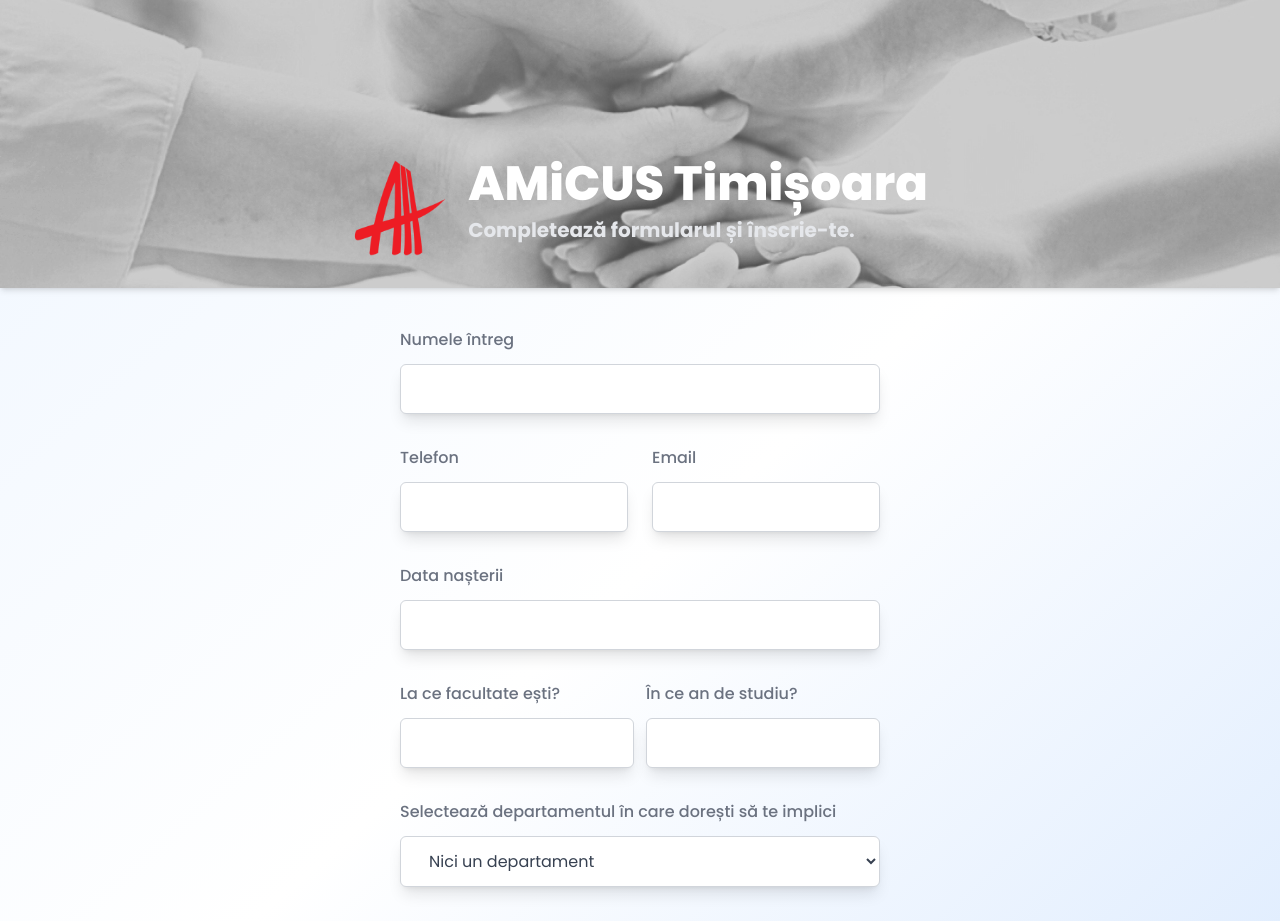
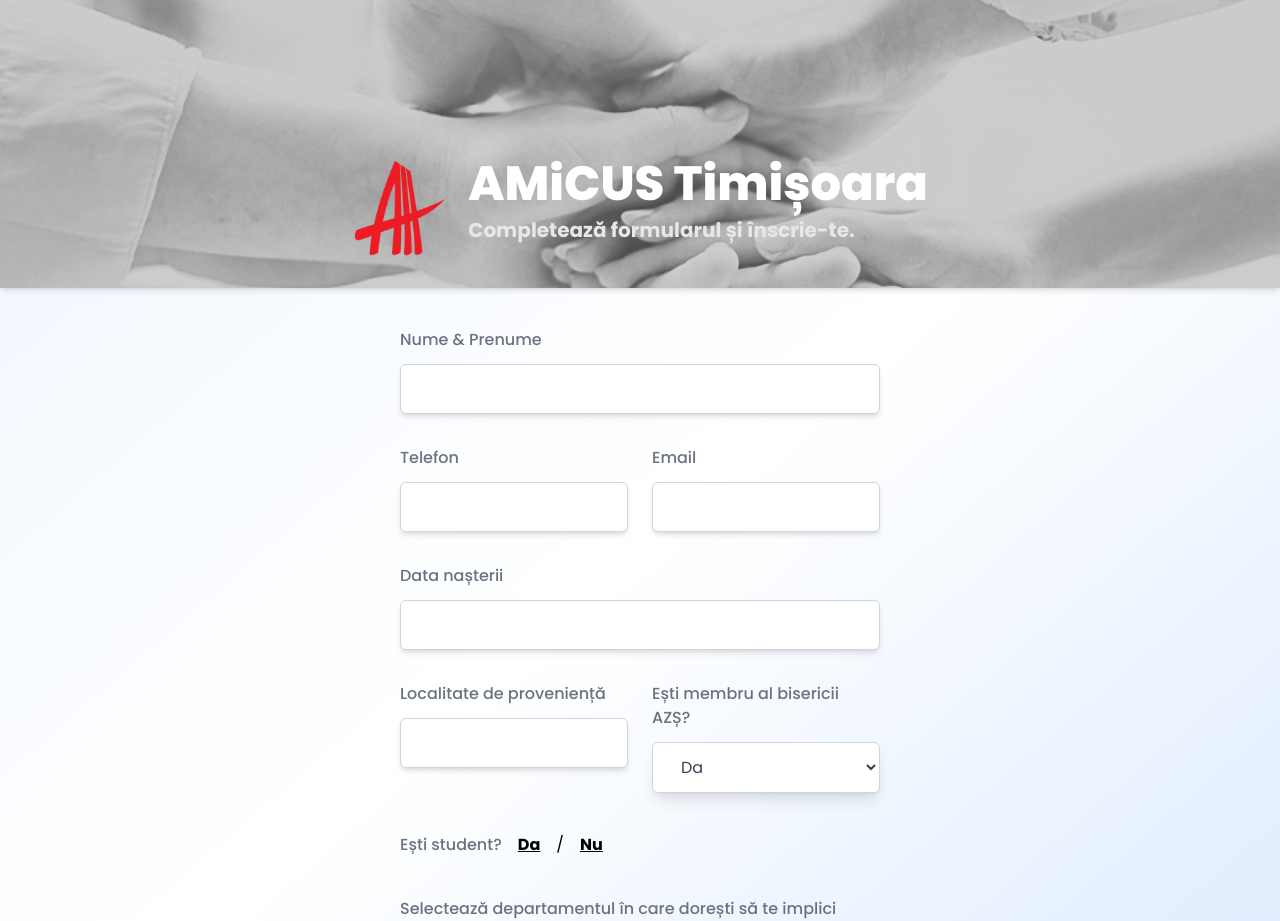
Before and after one commit to FlorinBejera2002/amicus-timisoara-www, a React (Vite) app: page / in a window 1280 px wide. Shown: the top 921 px of the page. Built offline with nearby package versions, Linux system fonts and the light colour scheme.

Commit message:
feat: improve

```diff
--- a/src/App.tsx
+++ b/src/App.tsx
@@ -10,6 +10,7 @@
 
 export function App() {
   const [categories, setCategories] = useState<string[]>([]) // Modificăm pentru a stoca un array de categorii selectate
+  const [student, setStudent] = useState(false) // Mutați definiția `student` aici, în componenta principală
 
   const handleSubmit = async (event: any) => {
     try {
@@ -96,7 +97,7 @@
       <div className="container mx-auto px-4 py-10 font-poppins max-w-lg">
         <form className="flex flex-col space-y-8" onSubmit={handleSubmit}>
           <div className="flex flex-col space-y-1">
-            <Label text="Numele întreg" />
+            <Label text="Nume & Prenume" />
             <Input
               restProps={{
                 id: 'name',
@@ -106,7 +107,6 @@
               }}
             />
           </div>
-
           <div className="flex flex-col md:flex-row md:space-x-6">
             <div className="flex flex-col space-y-1 flex-1">
               <Label text="Telefon" />
@@ -142,9 +142,9 @@
             />
           </div>
 
-          <div className="flex flex-col md:flex-row md:space-x-3">
+          <div className="flex flex-col md:flex-row md:space-x-6">
             <div className="flex flex-col space-y-1 flex-1">
-              <Label text="La ce facultate ești?" />
+              <Label text="Localitate de proveniență" />
               <Input
                 restProps={{
                   id: 'phone',
@@ -155,17 +155,82 @@
             </div>
 
             <div className="flex flex-col space-y-1 flex-1 mt-5 md:mt-0">
+              <Label text="Ești membru al bisericii AZȘ?" />
+              <select
+                id="category"
+                name="category"
+                onChange={handleCategoryChange}
+                className="rounded-md border bg-white border-gray-300 focus:border-blue-500 focus:ring-2 focus:ring-blue-200 transition duration-200 ease-in-out px-6 py-3 text-gray-700 placeholder-gray-400 shadow-lg w-full"
+              >
+                <option value="Da">Da</option>
+                <option value="Nu">Nu</option>
+              </select>
+            </div>
+          </div>
+
+          <div className="flex items-center">
+            <h2 className="font-medium text-gray-500">Ești student?</h2>
+            <button
+              type="button"
+              onClick={() => setStudent(true)}
+              className="  text-black font-bold py-2 px-4 rounded underline"
+            >
+              Da
+            </button>
+            /
+            <button
+              type="button"
+              onClick={() => setStudent(false)}
+              className="  text-black font-bold py-2 px-4 rounded underline"
+            >
+              Nu
+            </button>
+          </div>
+
+          {student && (
+            <>
+              <div className="flex flex-col space-y-1">
+                <Label text="La ce universitate ești?" />
+                <select
+                  id="category"
+                  name="category"
+                  onChange={handleCategoryChange}
+                  className="rounded-md border bg-white border-gray-300 focus:border-blue-500 focus:ring-2 focus:ring-blue-200 transition duration-200 ease-in-out px-6 py-3 text-gray-700 placeholder-gray-400 shadow-lg w-full"
+                >
+                  <option value="UVT">UVT</option>
+                  <option value="UMFT">UMFT</option>
+                  <option value="UPT">UPT</option>
+                  <option value="USAMVBT">USAMVBT</option>
+                  <option value="Postliceală">Postliceală</option>
+                </select>
+              </div>
+
+              <div className="flex flex-col md:flex-row md:space-x-3">
+                <div className="flex flex-col space-y-1 flex-1">
+                  <Label text="La ce facultate ești?" />
+                  <Input
+                    restProps={{
+                      id: 'faculty',
+                      name: 'faculty',
+                      type: 'text'
+                    }}
+                  />
+                </div>
+
+                <div className="flex flex-col space-y-1 flex-1 mt-5 md:mt-0">
                   <Label text="În ce an de studiu?" />
                   <Input
                     restProps={{
-                  id: 'email',
-                  name: 'email',
+                      id: 'study_year',
+                      name: 'study_year',
                       required: true,
-                  type: 'email'
+                      type: 'text'
                     }}
                   />
                 </div>
               </div>
+            </>
+          )}
 
           <div className="flex flex-col space-y-1">
             <Label text="Selectează departamentul în care dorești să te implici" />
@@ -175,34 +240,19 @@
               onChange={handleCategoryChange}
               className="rounded-md border bg-white border-gray-300 focus:border-blue-500 focus:ring-2 focus:ring-blue-200 transition duration-200 ease-in-out px-6 py-3 text-gray-700 placeholder-gray-400 shadow-lg w-full"
             >
-              <option className="hover:!bg-red-500" value="Nici un departament">
-                Nici un departament
-              </option>
-              <option className="hover:!bg-red-500" value="Recreativ">
-                Recreativ
-              </option>
-              <option className="hover:!bg-red-500" value="Cultural">
-                Cultural
-              </option>
-              <option className="hover:!bg-red-500" value="Social">
-                Social
-              </option>
-              <option className="hover:!bg-red-500" value="Proiecte">
-                Proiecte
-              </option>
-              <option className="hover:!bg-red-500" value="PR & Marketing">
-                PR & Marketing
-              </option>
-              <option
-                className="hover:focus-red-500"
-                value="Administrativ & Economic"
-              >
+              <option value="Nici un departament">Nici un departament</option>
+              <option value="Recreativ">Recreativ</option>
+              <option value="Cultural">Cultural</option>
+              <option value="Social">Social</option>
+              <option value="Proiecte">Proiecte</option>
+              <option value="PR & Marketing">PR & Marketing</option>
+              <option value="Administrativ & Economic">
                 Administrativ & Economic
               </option>
             </select>
           </div>
 
-          <div className="flex flex-col space-y-1">
+          {/* <div className="flex flex-col space-y-1">
             <Label text="Vrei să ne transmiți ceva?" />
             <Input
               isTextArea={true}
@@ -211,7 +261,7 @@
                 name: 'details'
               }}
             />
-          </div>
+          </div> */}
 
           <div className="flex justify-center mt-6">
             <Button text="Trimite" />
--- a/src/components/Input.tsx
+++ b/src/components/Input.tsx
@@ -7,13 +7,13 @@
 export const Input = ({ restProps, isTextArea }: IProps) =>
   isTextArea ? (
     <textarea
-      className="rounded-md border border-gray-300 focus:border-blue-500 focus:ring-2 focus:ring-blue-200 transition duration-200 ease-in-out px-6 py-3 text-gray-700 placeholder-gray-400 shadow-lg w-full"
+      className="rounded-md border border-gray-300 focus:border-blue-500 focus:ring-2 focus:ring-blue-200 transition duration-200 ease-in-out px-6 py-3 text-gray-700 placeholder-gray-400 shadow-md w-full"
       rows={2}
       {...restProps}
     />
   ) : (
     <input
-      className="rounded-md border border-gray-300 focus:border-blue-500 focus:ring-2 focus:ring-blue-200 transition duration-200 ease-in-out px-6 py-3 text-gray-700 placeholder-gray-400 shadow-lg w-full"
+      className="rounded-md border border-gray-300 focus:border-blue-500 focus:ring-2 focus:ring-blue-200 transition duration-200 ease-in-out px-6 py-3 text-gray-700 placeholder-gray-400 shadow-md w-full"
       {...restProps}
     />
   )
```
Lines whose indentation alone changed are shown as unchanged.
